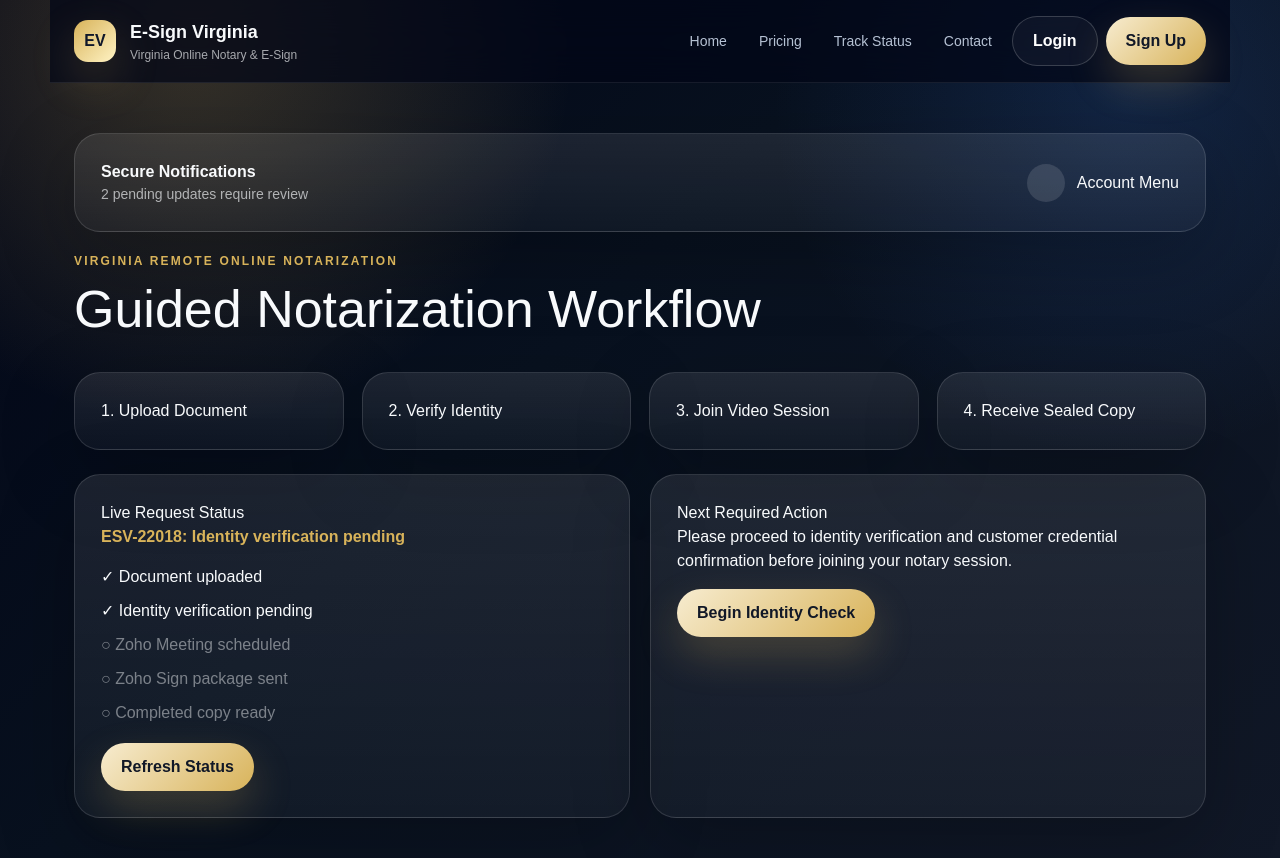
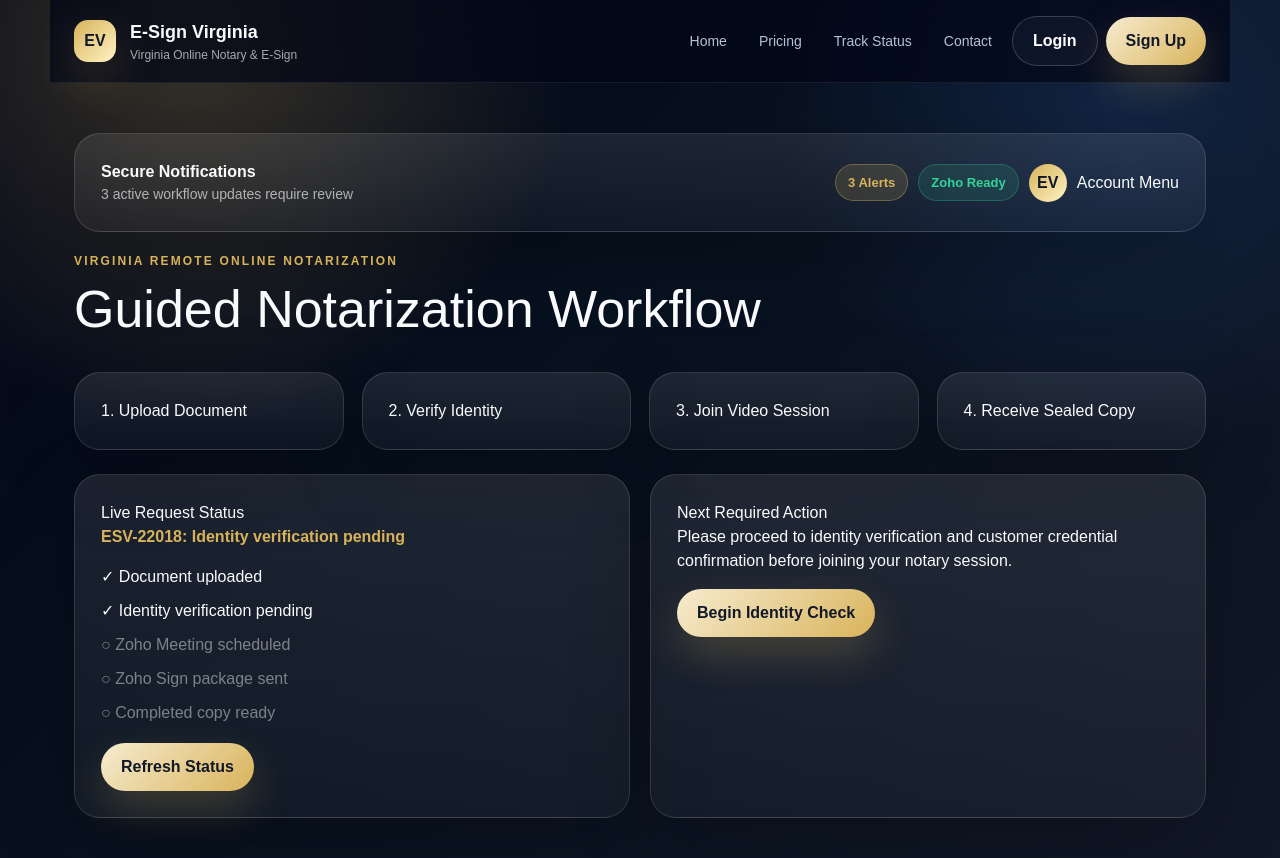
Before and after one commit to rawillia9801/esign, a Next.js app: page /customer/ron-workflow in a window 1280 px wide. Shown: the top 858 px of the page. Built offline with nearby package versions, Linux system fonts and the light colour scheme.

Commit message:
Upgrade profile bar with live alert and Zoho status badges

```diff
--- a/components/ProfileBar.tsx
+++ b/components/ProfileBar.tsx
@@ -1,9 +1,14 @@
 export default function ProfileBar(){
  return (
-  <div className="card" style={{display:'flex',justifyContent:'space-between',alignItems:'center',marginBottom:'20px'}}>
-    <div><strong>Secure Notifications</strong><div style={{opacity:.65,fontSize:'14px'}}>2 pending updates require review</div></div>
-    <div style={{display:'flex',alignItems:'center',gap:'12px'}}>
-      <div style={{width:'38px',height:'38px',borderRadius:'999px',background:'rgba(255,255,255,.12)'}}></div>
+  <div className="card" style={{display:'flex',justifyContent:'space-between',alignItems:'center',marginBottom:'20px',gap:'16px',flexWrap:'wrap'}}>
+    <div>
+      <strong>Secure Notifications</strong>
+      <div style={{opacity:.65,fontSize:'14px'}}>3 active workflow updates require review</div>
+    </div>
+    <div style={{display:'flex',alignItems:'center',gap:'10px',flexWrap:'wrap'}}>
+      <span style={{background:'rgba(216,179,90,.16)',border:'1px solid rgba(216,179,90,.35)',color:'#d8b35a',padding:'8px 12px',borderRadius:'999px',fontSize:'13px',fontWeight:700}}>3 Alerts</span>
+      <span style={{background:'rgba(52,211,153,.12)',border:'1px solid rgba(52,211,153,.28)',color:'#34d399',padding:'8px 12px',borderRadius:'999px',fontSize:'13px',fontWeight:700}}>Zoho Ready</span>
+      <div style={{width:'38px',height:'38px',borderRadius:'999px',background:'linear-gradient(135deg,#d8b35a,#fff3c4)',color:'#0f172a',display:'grid',placeItems:'center',fontWeight:900}}>EV</div>
       <div>Account Menu</div>
     </div>
   </div>
```
